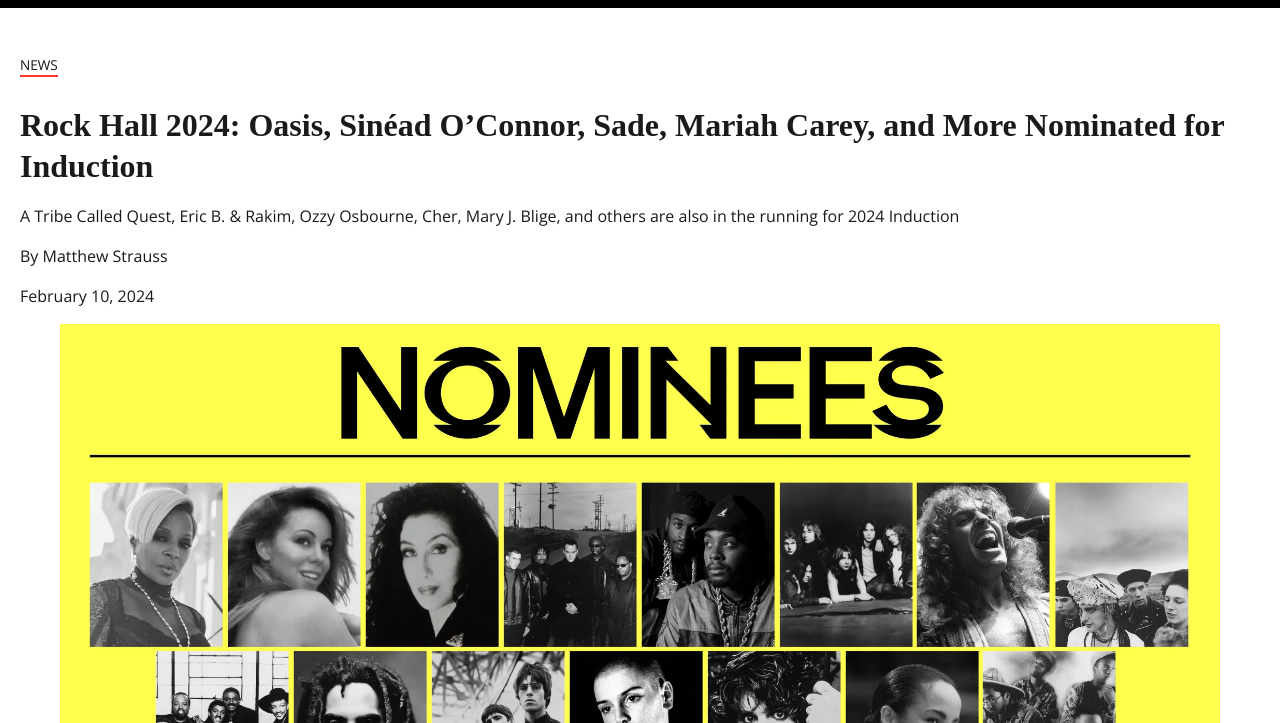
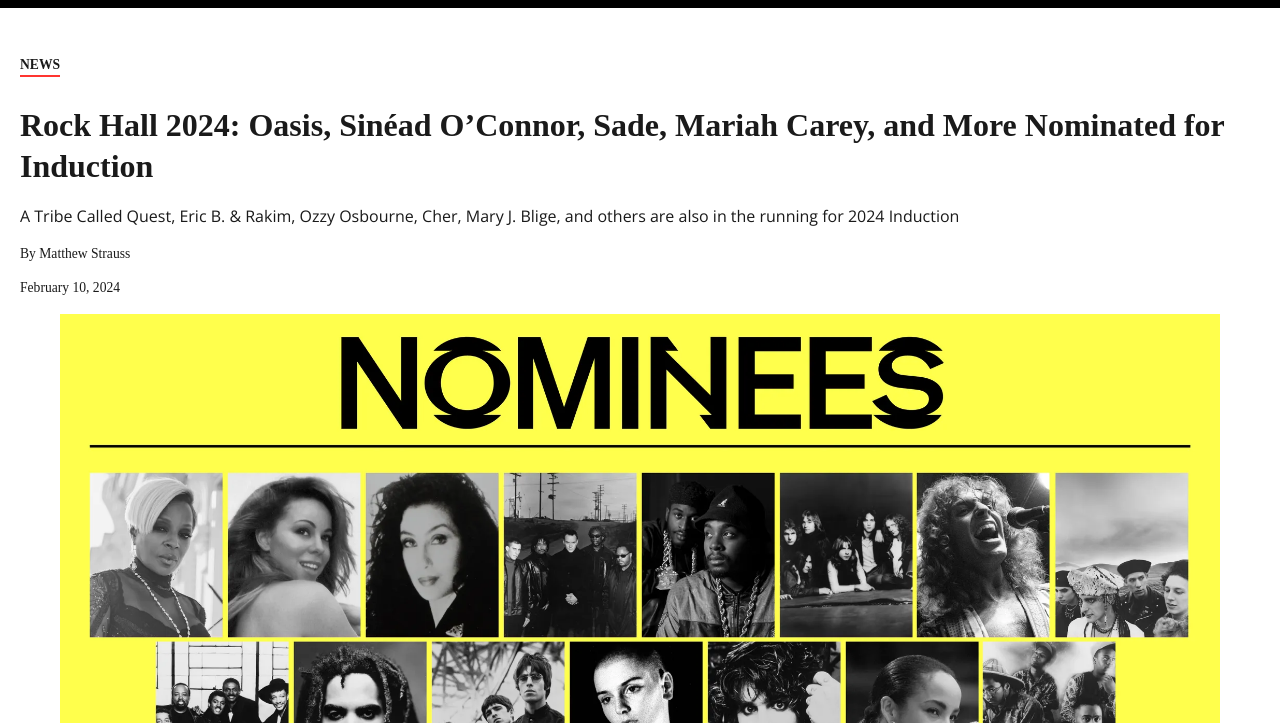
Before and after one commit to zaynabshugaa/midterm, a plain HTML site: page index.html in a window 1280 px wide. Shown: the part 77-800 px from the top of the page. Drawn offline with nearby package versions, Linux system fonts and the light colour scheme; a web font is replaced by a local one.

Commit message:
added onto css

```diff
--- a/css/style.css
+++ b/css/style.css
@@ -56,8 +56,7 @@ h1 {
 
 figcaption,
 .sub-title,
-.author,
-.date,
+.date-and-author
 h2 {
     font-family: "Open Sans", sans-serif;
     font-weight:400;
@@ -70,12 +69,9 @@ h2 {
     font-style: normal;
 }
 
-.author {
-    font-size: .85;
-    margin-bottom: 0%;
+.date-and-author {
+    font-size: .85rem;
+    margin-bottom: 0rem;
 }
 
-.date {
-    font-size: .85;
-    margin-bottom: 0%;
-}
+/*cannor get the font size and margin to show up- work on that, i changed the div class in the html file for the date and author and i change it for the font family for open sans*/
--- a/index.html
+++ b/index.html
@@ -31,9 +31,10 @@
 
         <p class="sub-title"> A Tribe Called Quest, Eric B. & Rakim, Ozzy Osbourne, Cher, Mary J. Blige, and others are also in the running for 2024 Induction</p>
 
-        <p class="author"> By Matthew Strauss</p>
-
-        <p class="date"> February 10, 2024</p>
+        <div class="date-and-author">
+        <p> By Matthew Strauss</p>
+        <p>February 10, 2024</p>
+        </div>
 
     <figure>
         <img src="Images/rock-hall-of-fame-2024.webp" alt="rock-hall-of-fame-2024" class="rock-hall-of-fame-2024">
```
